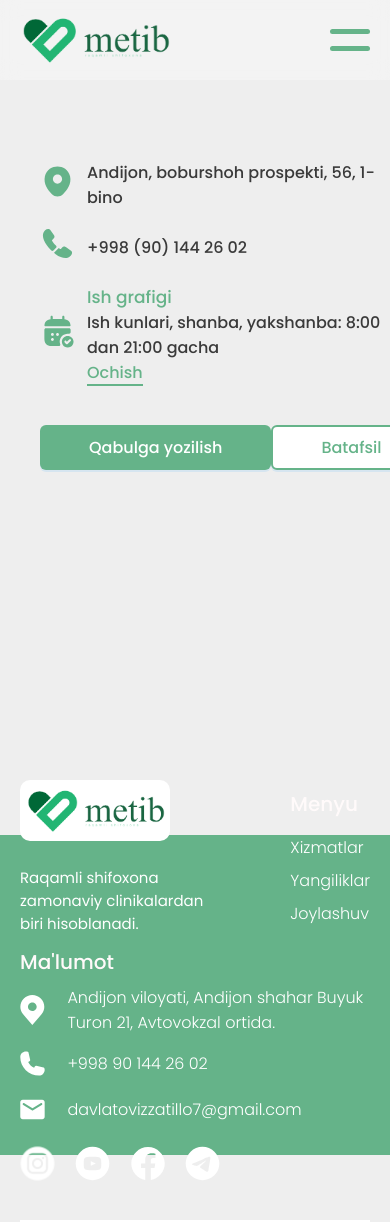
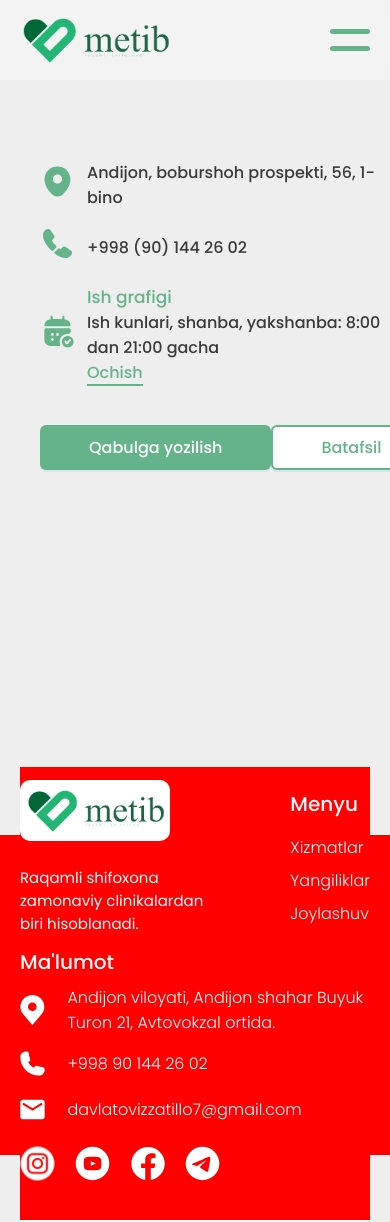
Before and after one commit to frontdevuz/Metib, a React (Vite) app: page /clinics in a window 390 px wide. Shown: the top 1222 px of the page. Built offline with nearby package versions, Linux system fonts and the light colour scheme.

Commit message:
Add new style

```diff
--- a/src/pages/clinics/clinic__container/clinic__container.scss
+++ b/src/pages/clinics/clinic__container/clinic__container.scss
@@ -1,7 +1,7 @@
 .clinics{
     &__container{
         display: flex;
-        justify-content: space-around;
+        justify-content: space-evenly;
         margin-bottom: 3rem;
     }
 }
--- a/src/pages/home/homeclinics/homeclinics.scss
+++ b/src/pages/home/homeclinics/homeclinics.scss
@@ -3,9 +3,9 @@
 
     &__container {
         display: flex;
-        justify-content: space-around;
+        justify-content: space-evenly;
         flex-wrap: wrap;
-        gap: 5rem;
+        gap:4rem  10px;
         margin-top: 70px;
         transition: .3s linear;
 
--- a/src/pages/home/homedoctors/homedoctors.scss
+++ b/src/pages/home/homedoctors/homedoctors.scss
@@ -3,10 +3,10 @@
 
     &__container {
         display: flex;
-        justify-content: space-around;
+        justify-content: space-evenly;
         flex-wrap: wrap;
         margin-top: 2rem;
-        gap: 4rem;
+        gap: 4rem 10px;
     }
 
     &__container-card {
--- a/src/pages/home/homenews/homenews.scss
+++ b/src/pages/home/homenews/homenews.scss
@@ -3,10 +3,10 @@
 
     &__container {
         display: flex;
-        justify-content: space-around;
+        justify-content: space-evenly;
         flex-wrap: wrap;
         margin-top: 3rem;
-        gap: 4rem;
+        gap: 4rem 10px;
 
     }
 
--- a/src/pages/home/homeservices/homeservices.scss
+++ b/src/pages/home/homeservices/homeservices.scss
@@ -8,7 +8,7 @@
     &__container {
         margin-top: 3.5rem;
         display: flex;
-        justify-content: space-around;
+        justify-content: space-evenly;
         flex-wrap: wrap;
         flex: 2;
     }
--- a/src/views/footer/footer.scss
+++ b/src/views/footer/footer.scss
@@ -5,6 +5,7 @@
     align-items: center;
     background: #65b389;
     padding: 2rem 0;
+
     &__container {
         display: flex;
         align-items: center;
@@ -47,7 +48,8 @@
         font-size: 16px;
         font-weight: 300;
         transition: all .2s linear;
-        &:hover{
+
+        &:hover {
             transform: scale(1.05);
         }
     }
@@ -111,3 +113,12 @@
         margin-bottom: 1rem;
     }
 }
+
+@media(max-width:990px) {
+    .footer {
+        background: red;
+        &__container{
+            background: red;
+        }
+    }
+}
```
